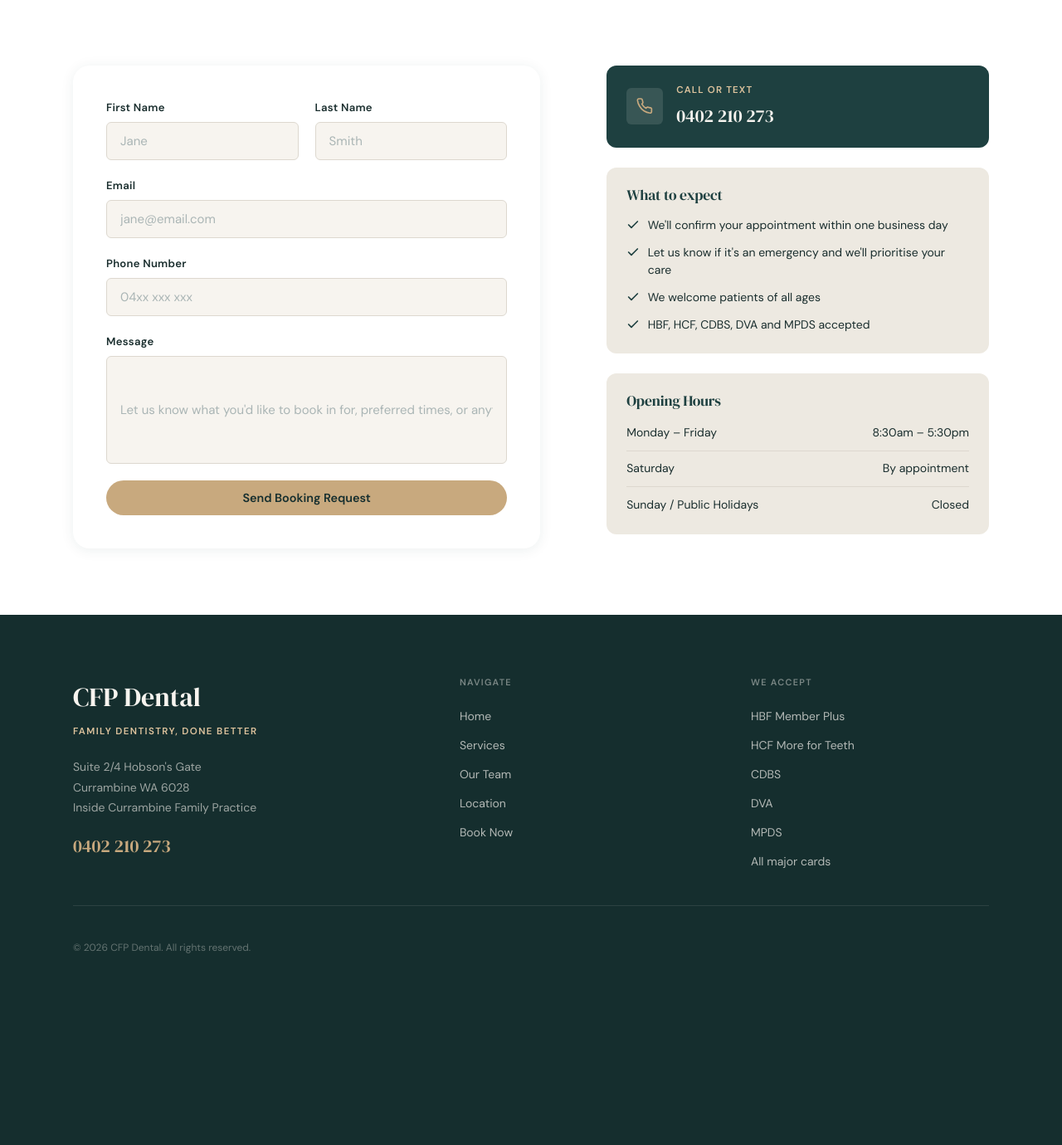
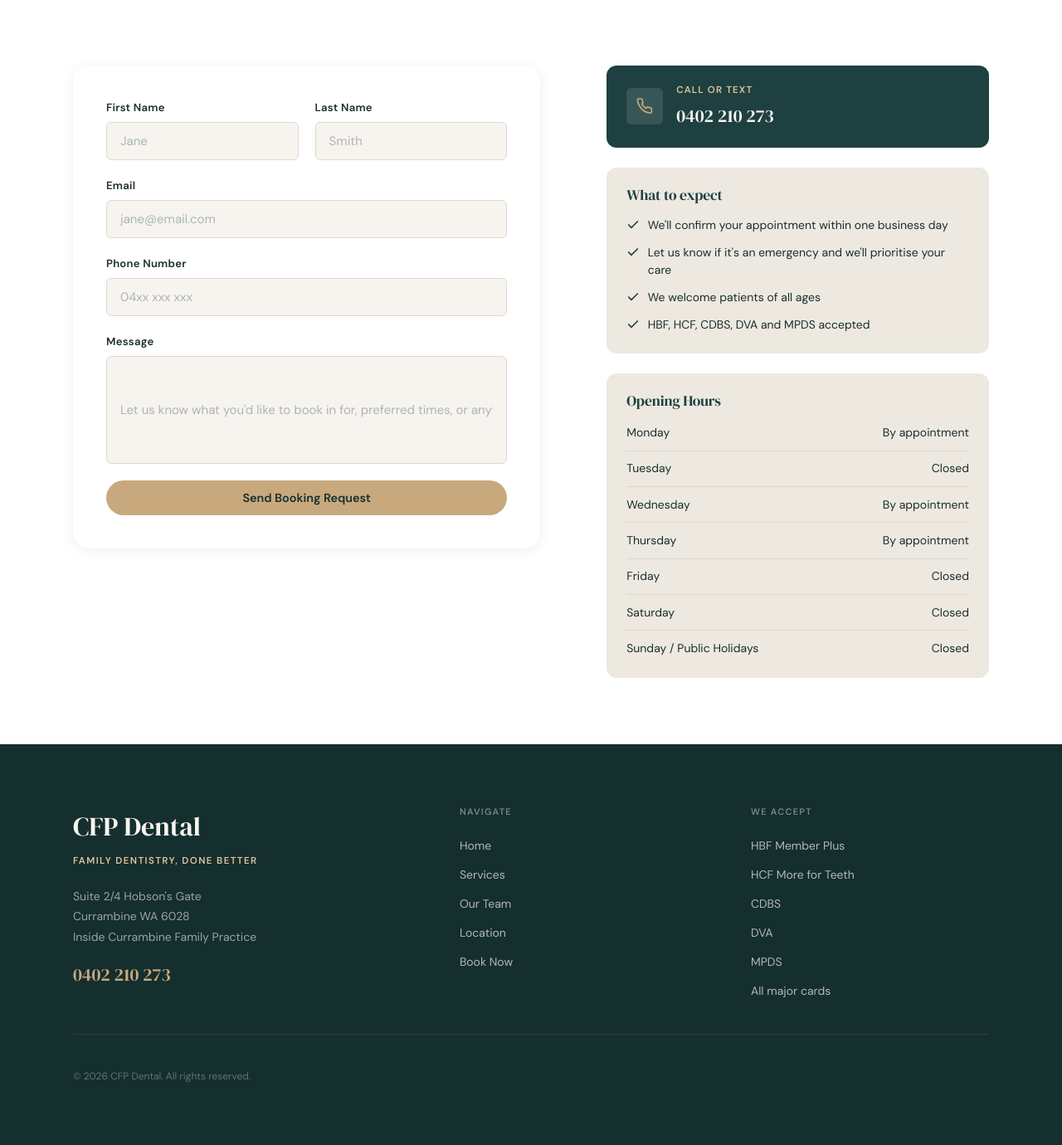
Before and after one commit to Luc45K0h75/CFP-Dental, a Flask app: page /book in a window 1280 px wide. Shown: the part 421-1801 px from the top of the page at 83% size. Before the commit the page ends 1570 px from the top, so only its background shows below. Run offline with Flask 3, Linux system fonts and the light colour scheme.

Commit message:
Changed opening hours in book.html

```diff
--- a/app/templates/book.html
+++ b/app/templates/book.html
@@ -139,12 +139,28 @@
           <h3>Opening Hours</h3>
           <div class="book__hours-list">
             <div class="book__hours-row">
-              <span>Monday – Friday</span>
-              <span>8:30am – 5:30pm</span>
+              <span>Monday</span>
+              <span>By appointment</span>
+            </div>
+            <div class="book__hours-row">
+              <span>Tuesday</span>
+              <span>Closed</span>
+            </div>
+            <div class="book__hours-row">
+              <span>Wednesday</span>
+              <span>By appointment</span>
+            </div>
+            <div class="book__hours-row">
+              <span>Thursday</span>
+              <span>By appointment</span>
+            </div>
+            <div class="book__hours-row">
+              <span>Friday</span>
+              <span>Closed</span>
             </div>
             <div class="book__hours-row">
               <span>Saturday</span>
-              <span>By appointment</span>
+              <span>Closed</span>
             </div>
             <div class="book__hours-row">
               <span>Sunday / Public Holidays</span>
```
